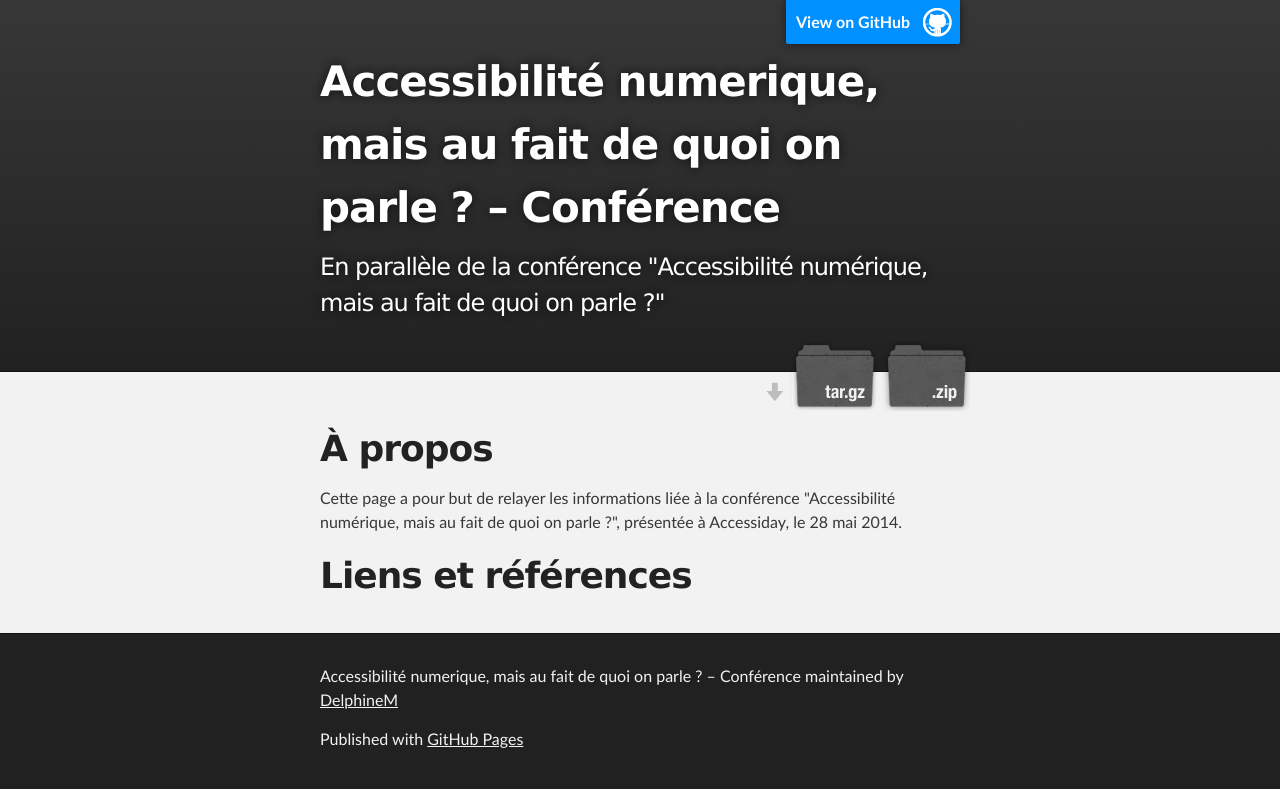
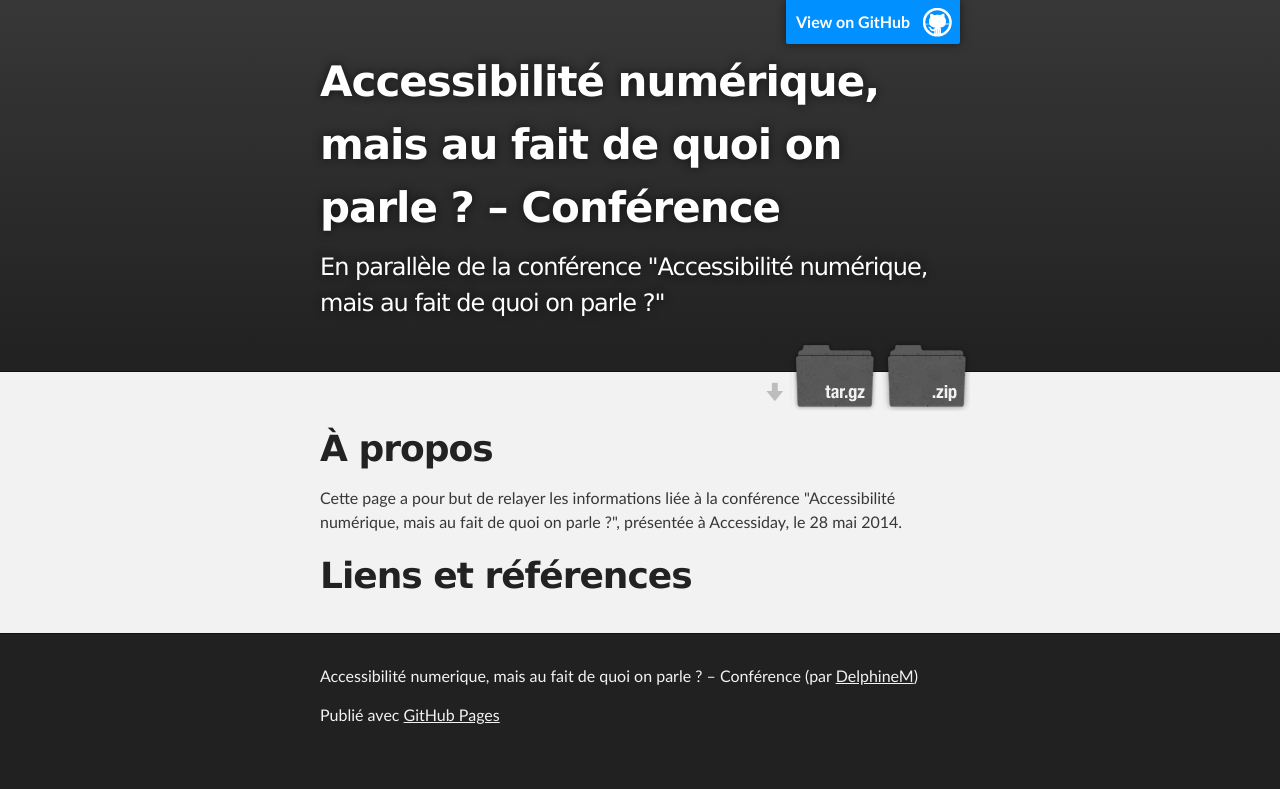
Before and after one commit to DelphineM/AccessibiliteNumeriqueDeQuoiOnParle, a plain HTML site: page index.html in a window 1280 px wide. Drawn offline with Linux system fonts and the light colour scheme.

Commit message:
Update index.html

```diff
--- a/index.html
+++ b/index.html
@@ -4,11 +4,11 @@
   <head>
     <meta charset='utf-8' />
     <meta http-equiv="X-UA-Compatible" content="chrome=1" />
-    <meta name="description" content="Accessibilité numerique, mais au fait de quoi on parle ? – Conférence : En parallèle de la conférence &quot;Accessibilité numérique, mais au fait de quoi on parle ?&quot;" />
+    <meta name="description" content="Accessibilité numérique, mais au fait de quoi on parle ? – Conférence : En parallèle de la conférence &quot;Accessibilité numérique, mais au fait de quoi on parle ?&quot;" />
 
     <link rel="stylesheet" type="text/css" media="screen" href="stylesheets/stylesheet.css">
 
-    <title>Accessibilité numerique, mais au fait de quoi on parle ? – Conférence</title>
+    <title>Accessibilité numérique, mais au fait de quoi on parle ? – Conférence</title>
   </head>
 
   <body>
@@ -18,7 +18,7 @@
         <header class="inner">
           <a id="forkme_banner" href="https://github.com/DelphineM/accessibiliteNumeriqueDeQuoiOnParle">View on GitHub</a>
 
-          <h1 id="project_title">Accessibilité numerique, mais au fait de quoi on parle ? – Conférence</h1>
+          <h1 id="project_title">Accessibilité numérique, mais au fait de quoi on parle ? – Conférence</h1>
           <h2 id="project_tagline">En parallèle de la conférence &quot;Accessibilité numérique, mais au fait de quoi on parle ?&quot;</h2>
 
             <section id="downloads">
@@ -44,8 +44,8 @@
     <!-- FOOTER  -->
     <div id="footer_wrap" class="outer">
       <footer class="inner">
-        <p class="copyright">Accessibilité numerique, mais au fait de quoi on parle ? – Conférence maintained by <a href="https://github.com/DelphineM">DelphineM</a></p>
-        <p>Published with <a href="http://pages.github.com">GitHub Pages</a></p>
+        <p class="copyright">Accessibilité numerique, mais au fait de quoi on parle ? – Conférence (par <a href="https://github.com/DelphineM">DelphineM</a>)</p>
+        <p>Publié avec <a href="http://pages.github.com">GitHub Pages</a></p>
       </footer>
     </div>
 
```
